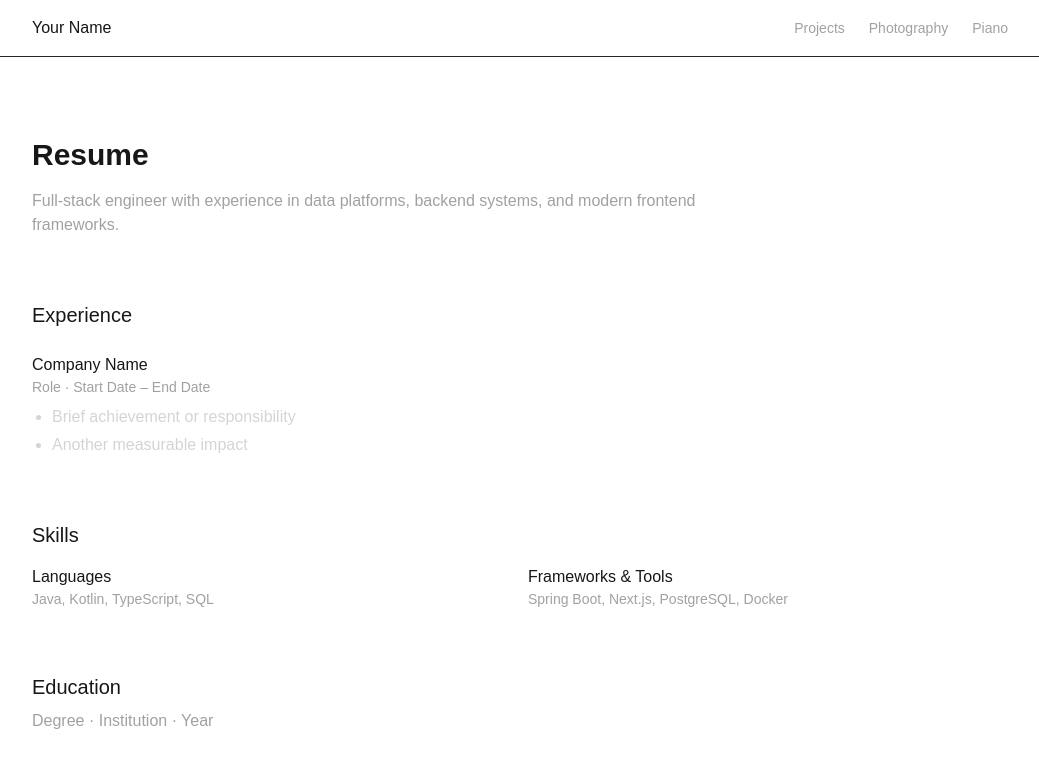
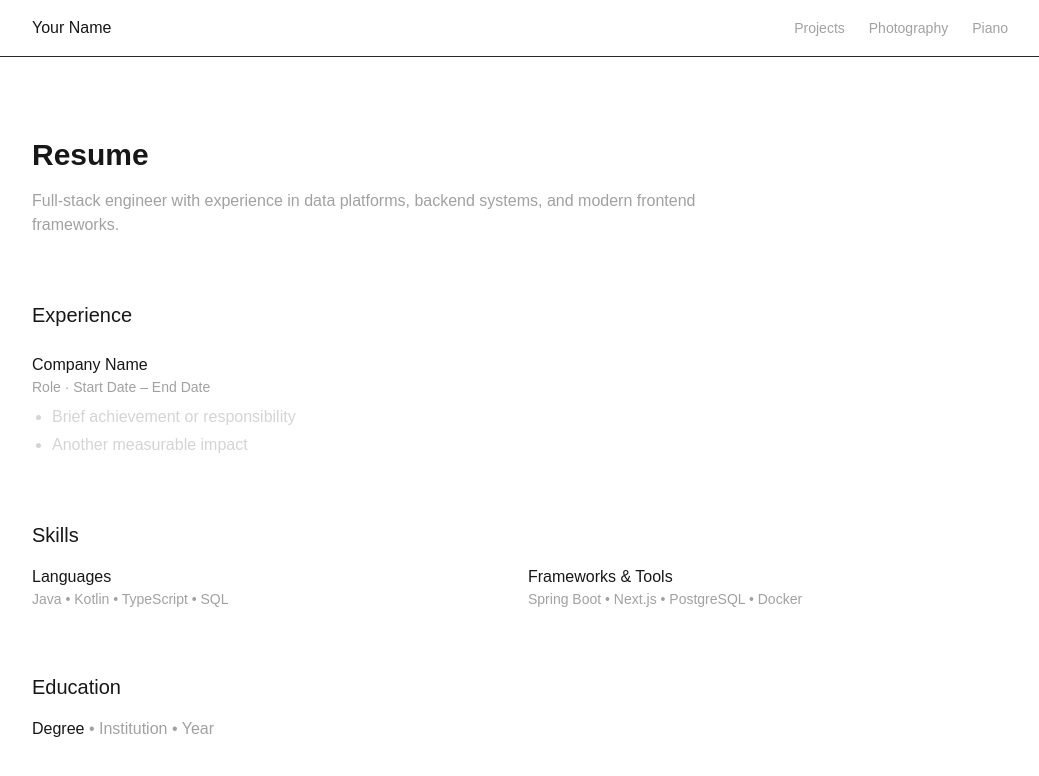
Before and after one commit to NitrogenSulfide/fierylime-portfolio, a Next.js app in the folder frontend/: page /resume in a window 1280 px wide. Shown: the top 776 px of the page, without its empty margins (120-1159 px from the left). Built offline with nearby package versions, Linux system fonts and the light colour scheme.

Commit message:
feat: centralize resume data into a single file and refactor components to use dynamic data

```diff
--- a/frontend/components/resume/ResumeEducation.tsx
+++ b/frontend/components/resume/ResumeEducation.tsx
@@ -1,10 +1,15 @@
+import {resumeEducation} from "@/data/resume.data";
+
 export default function ResumeEducation() {
     return (
         <section>
             <h2 className="text-xl font-medium">Education</h2>
-            <p className="mt-2 text-neutral-400">
-                Degree · Institution · Year
-            </p>
+            <div className="mt-4">
+                <p className="mt-2">
+                    <span className="font-medium">{resumeEducation.degree}</span>
+                    <span className="text-neutral-400"> • {resumeEducation.institution} • {resumeEducation.year}</span>
+                </p>
+            </div>
         </section>
     );
 }
--- a/frontend/components/resume/ResumeExperience.tsx
+++ b/frontend/components/resume/ResumeExperience.tsx
@@ -1,19 +1,24 @@
+import { resumeExperience } from "@/data/resume.data";
+
 export default function ResumeExperience() {
     return (
         <section className="mb-16">
             <h2 className="text-xl font-medium">Experience</h2>
 
             <div className="mt-6 space-y-8">
-                <div>
-                    <h3 className="font-medium">Company Name</h3>
-                    <p className="text-sm text-neutral-400">
-                        Role · Start Date – End Date
-                    </p>
-                    <ul className="mt-2 list-disc space-y-1 pl-5 text-neutral-300">
-                        <li>Brief achievement or responsibility</li>
-                        <li>Another measurable impact</li>
-                    </ul>
-                </div>
+                {resumeExperience.map((exp) => (
+                    <div key={`${exp.company}-${exp.role}`}>
+                        <h3 className="font-medium">{exp.company}</h3>
+                        <p className="text-sm text-neutral-400">
+                            {exp.role} · {exp.startDate} – {exp.endDate}
+                        </p>
+                        <ul className="mt-2 list-disc space-y-1 pl-5 text-neutral-300">
+                            {exp.bullets.map((bullet) => (
+                                <li key={bullet}>{bullet}</li>
+                            ))}
+                        </ul>
+                    </div>
+                ))}
             </div>
         </section>
     );
--- a/frontend/components/resume/ResumeOverview.tsx
+++ b/frontend/components/resume/ResumeOverview.tsx
@@ -1,10 +1,11 @@
+import { resumeOverview } from "@/data/resume.data";
+
 export default function ResumeOverview() {
     return (
         <section className="mb-16">
             <h1 className="text-3xl font-semibold">Resume</h1>
             <p className="mt-4 max-w-2xl text-neutral-400">
-                Full-stack engineer with experience in data platforms,
-                backend systems, and modern frontend frameworks.
+                {resumeOverview.summary}
             </p>
         </section>
     );
--- a/frontend/components/resume/ResumeSkills.tsx
+++ b/frontend/components/resume/ResumeSkills.tsx
@@ -1,3 +1,5 @@
+import {resumeSkills} from "@/data/resume.data";
+
 export default function ResumeSkills() {
     return (
         <section className="mb-16">
@@ -7,14 +9,14 @@ export default function ResumeSkills() {
                 <div>
                     <h3 className="font-medium">Languages</h3>
                     <p className="text-sm text-neutral-400">
-                        Java, Kotlin, TypeScript, SQL
+                        {resumeSkills.languages.join(" • ")}
                     </p>
                 </div>
 
                 <div>
                     <h3 className="font-medium">Frameworks & Tools</h3>
                     <p className="text-sm text-neutral-400">
-                        Spring Boot, Next.js, PostgreSQL, Docker
+                        {resumeSkills.tools.join(" • ")}
                     </p>
                 </div>
             </div>
--- /dev/null
+++ b/frontend/data/resume.data.ts
@@ -0,0 +1,28 @@
+export const resumeOverview = {
+    summary:
+        "Full-stack engineer with experience in data platforms, backend systems, and modern frontend frameworks.",
+};
+
+export const resumeExperience = [
+    {
+        company: "Company Name",
+        role: "Role",
+        startDate: "Start Date",
+        endDate: "End Date",
+        bullets: [
+            "Brief achievement or responsibility",
+            "Another measurable impact",
+        ],
+    },
+];
+
+export const resumeSkills = {
+    languages: ["Java", "Kotlin", "TypeScript", "SQL"],
+    tools: ["Spring Boot", "Next.js", "PostgreSQL", "Docker"],
+};
+
+export const resumeEducation = {
+    degree: "Degree",
+    institution: "Institution",
+    year: "Year",
+};
```
